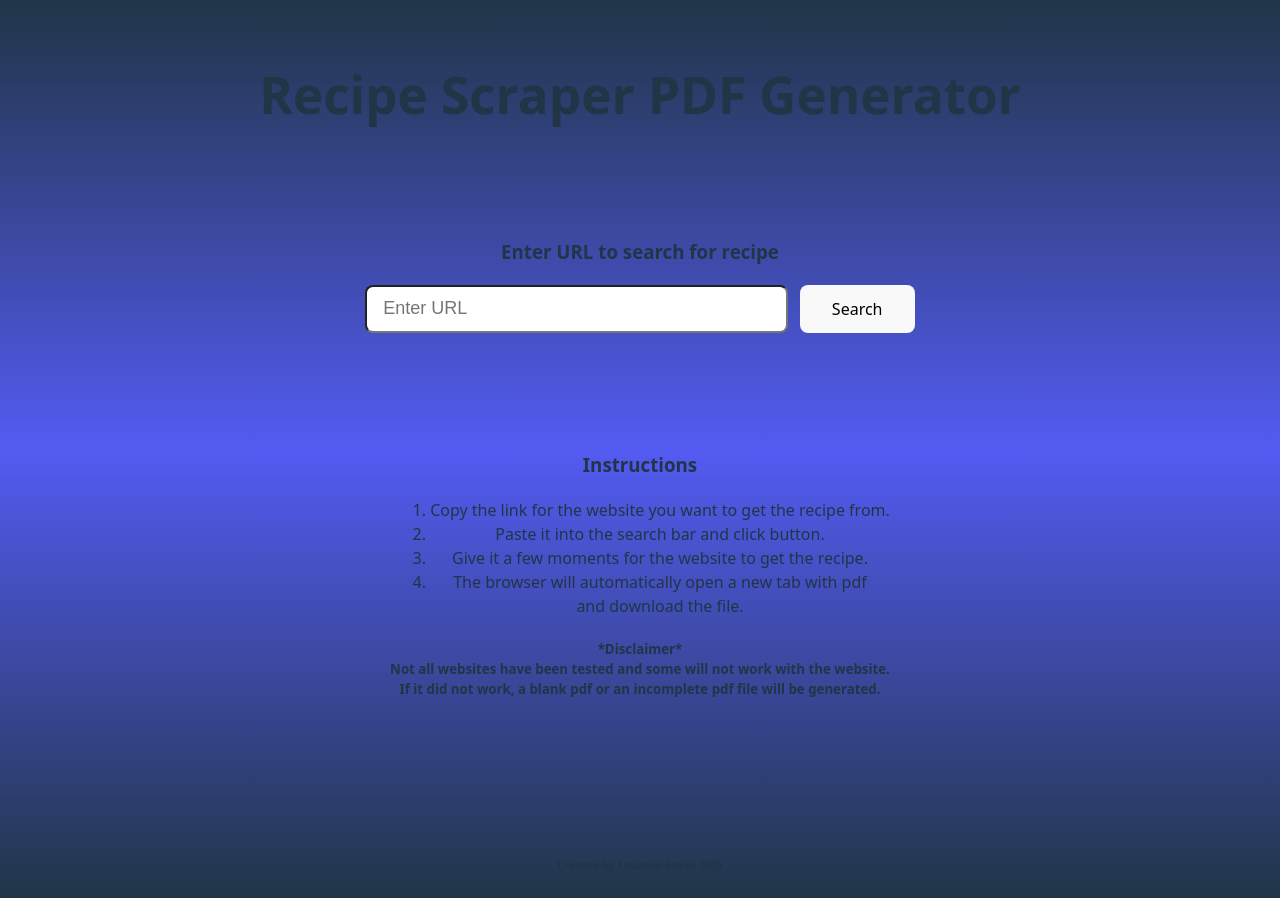
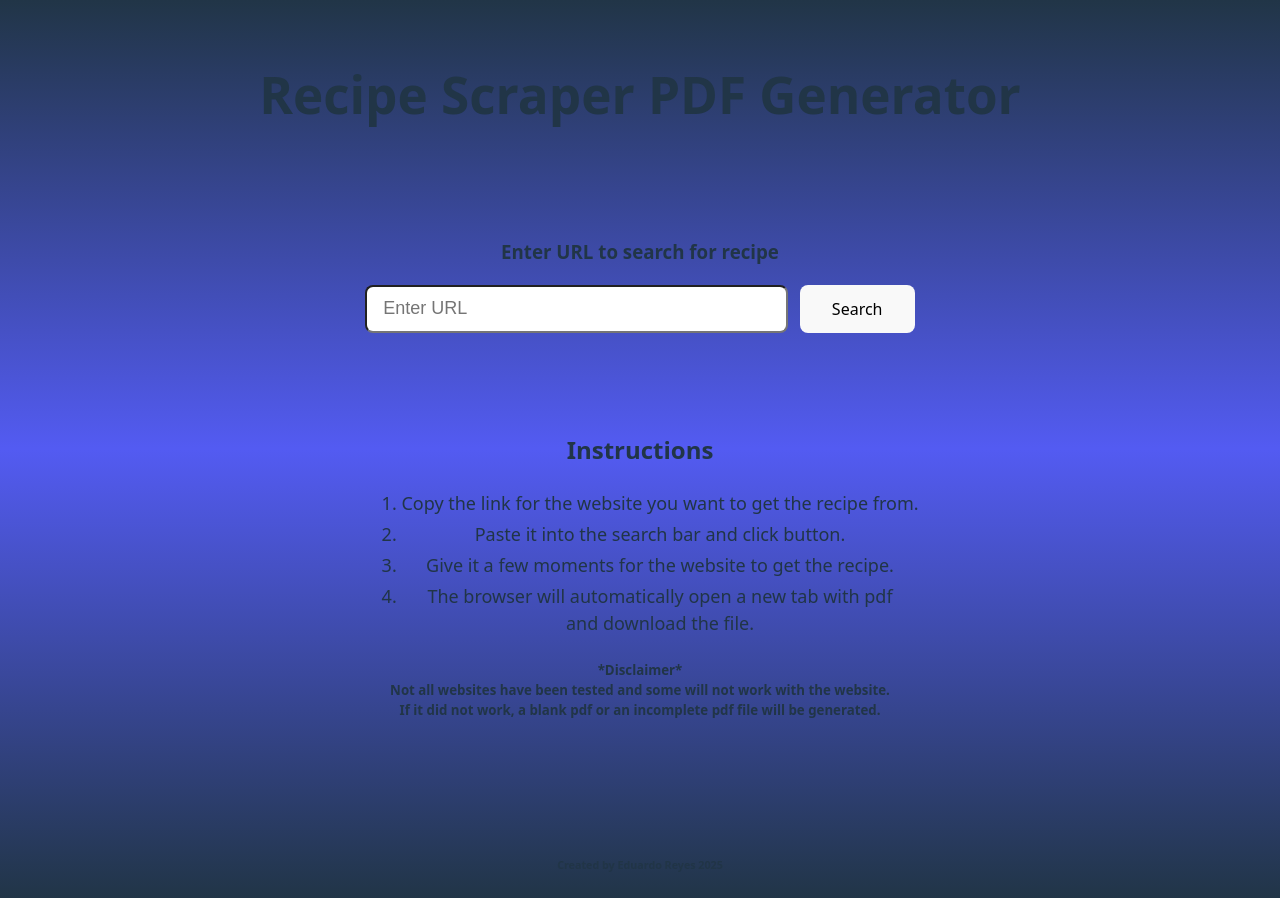
Before and after one commit to eduardoreyes007351208/recipeScraperWebsite, a React (Vite) app: page / in a window 1280 px wide. Built offline with nearby package versions, Linux system fonts and the light colour scheme.

Commit message:
feat: Style the intructions items and the heading

```diff
--- a/src/components/Instructions.css
+++ b/src/components/Instructions.css
@@ -1,3 +1,12 @@
 #instructDiv {
     height: 50vh;
 }
+
+.instructionItem {
+    padding: 2px 0px;
+    font-size: 18px;
+}
+
+.heading2 {
+    margin: 0px 0px 20px 0px;
+}
--- a/src/components/Instructions.jsx
+++ b/src/components/Instructions.jsx
@@ -4,7 +4,7 @@ import './Instructions.css';
 const Instructions = () => {
   return (
     <div id='instructDiv'>
-      <h3>Instructions</h3>
+      <h2 className='heading2'>Instructions</h2>
       <ol>
         <li className='instructionItem'>Copy the link for the website you want to get the recipe from.</li>
         <li className='instructionItem'>Paste it into the search bar and click button.</li>
```
